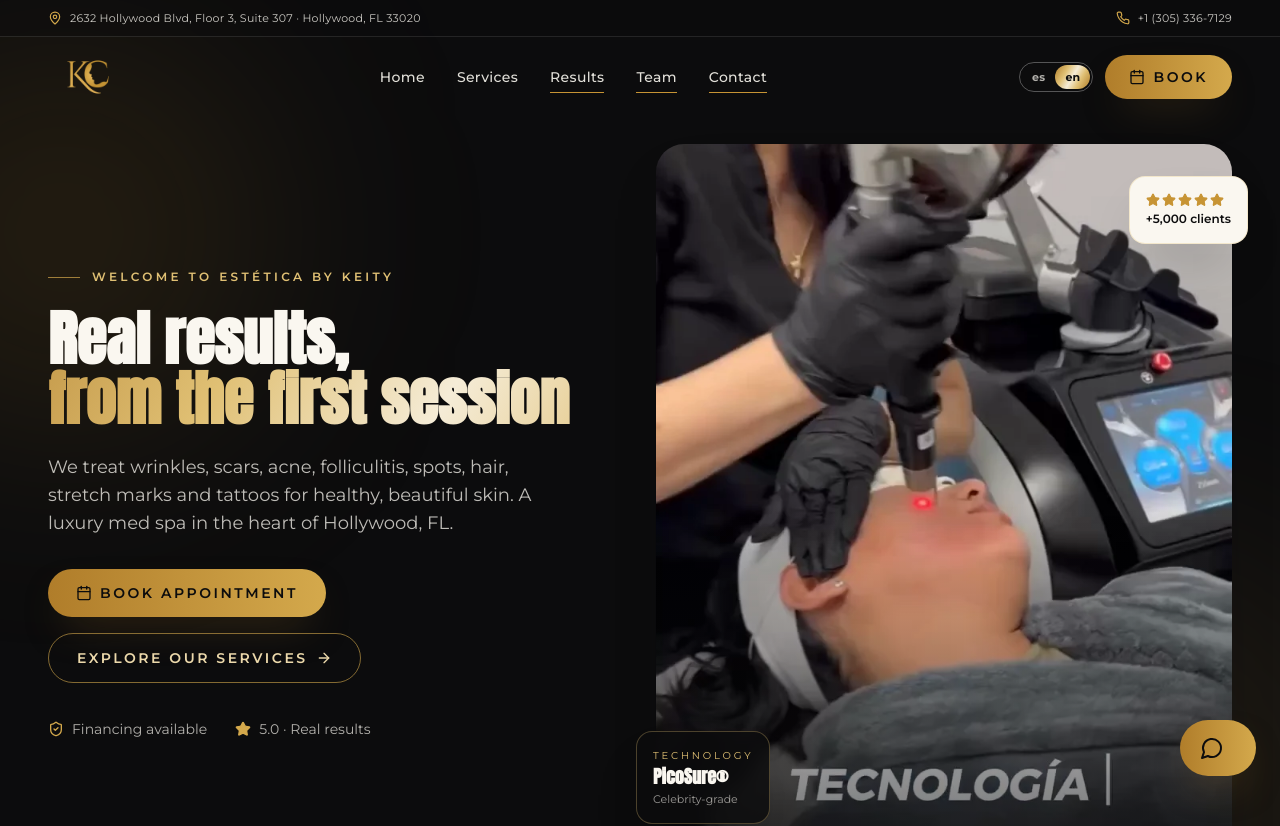
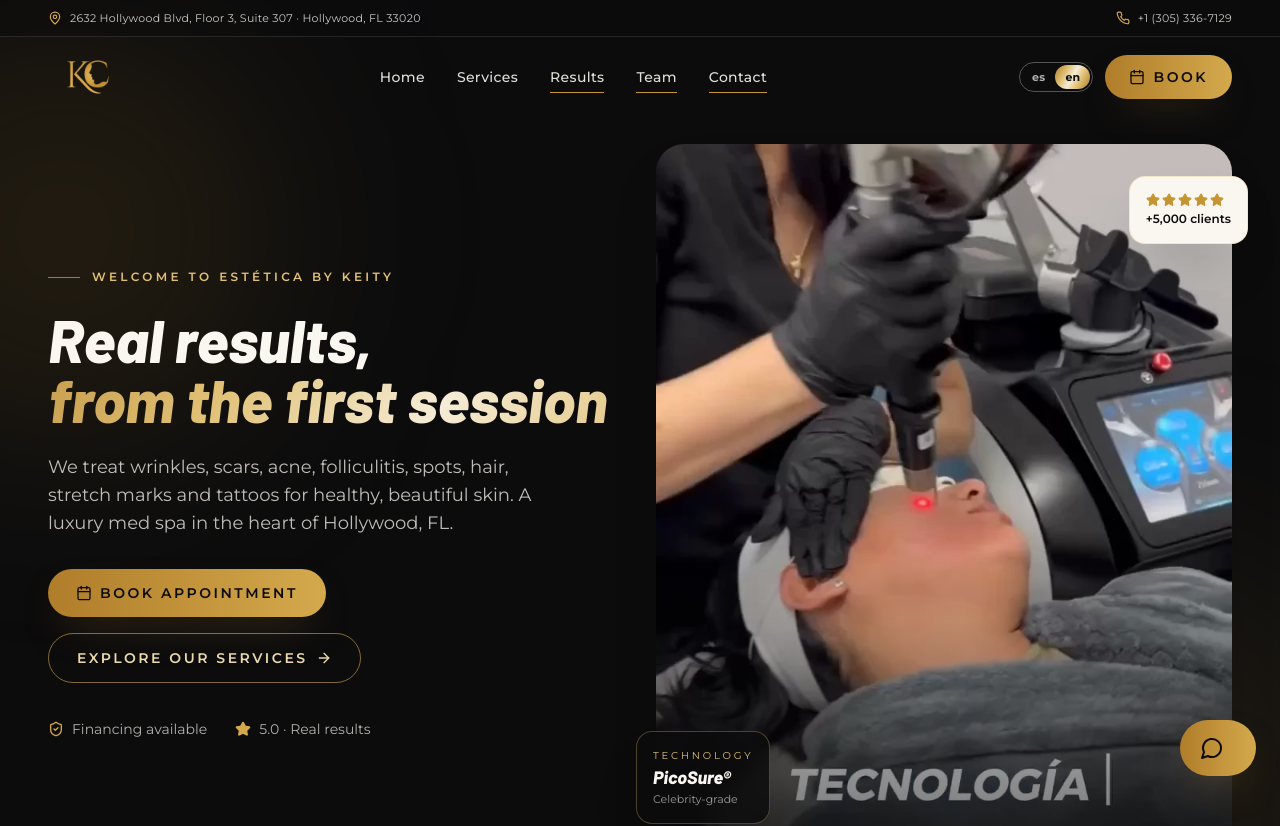
Before and after one commit to Turanh19/KC-salon, a React (Vite) app: page / in a window 1280 px wide. Shown: the top 826 px of the page. Built offline with nearby package versions, Linux system fonts and the light colour scheme.

Commit message:
feat: headers → Barlow 800 Italic

```diff
--- a/index.html
+++ b/index.html
@@ -19,11 +19,11 @@
       rel="stylesheet"
       media="print"
       onload="this.media='all'"
-      href="https://fonts.googleapis.com/css2?family=Anton&family=Cormorant+Garamond:ital,wght@1,400&family=Montserrat:wght@400;500;600;700&display=swap"
+      href="https://fonts.googleapis.com/css2?family=Barlow:ital,wght@1,800&family=Cormorant+Garamond:ital,wght@1,400&family=Montserrat:wght@400;500;600;700&display=swap"
     />
     <noscript>
       <link
-        href="https://fonts.googleapis.com/css2?family=Anton&family=Cormorant+Garamond:ital,wght@1,400&family=Montserrat:wght@400;500;600;700&display=swap"
+        href="https://fonts.googleapis.com/css2?family=Barlow:ital,wght@1,800&family=Cormorant+Garamond:ital,wght@1,400&family=Montserrat:wght@400;500;600;700&display=swap"
         rel="stylesheet"
       />
     </noscript>
--- a/src/index.css
+++ b/src/index.css
@@ -65,6 +65,10 @@
   .hairline {
     @apply h-px w-full bg-gradient-to-r from-transparent via-gold-400/60 to-transparent;
   }
+  .font-display {
+    font-style: italic;
+    font-weight: 800;
+  }
 }
 
 /* Thin elegant scrollbar */
--- a/tailwind.config.js
+++ b/tailwind.config.js
@@ -25,7 +25,7 @@ export default {
       },
       fontFamily: {
         serif: ['"Cormorant Garamond"', 'Georgia', 'serif'],
-        display: ['Anton', 'Impact', 'sans-serif'],
+        display: ['Barlow', 'Impact', 'sans-serif'],
         sans: ['Montserrat', 'system-ui', 'sans-serif'],
       },
       letterSpacing: {
```
